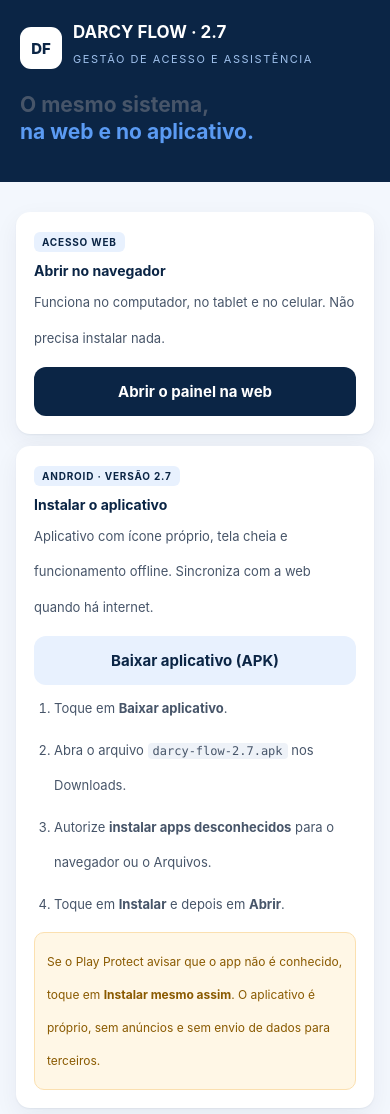
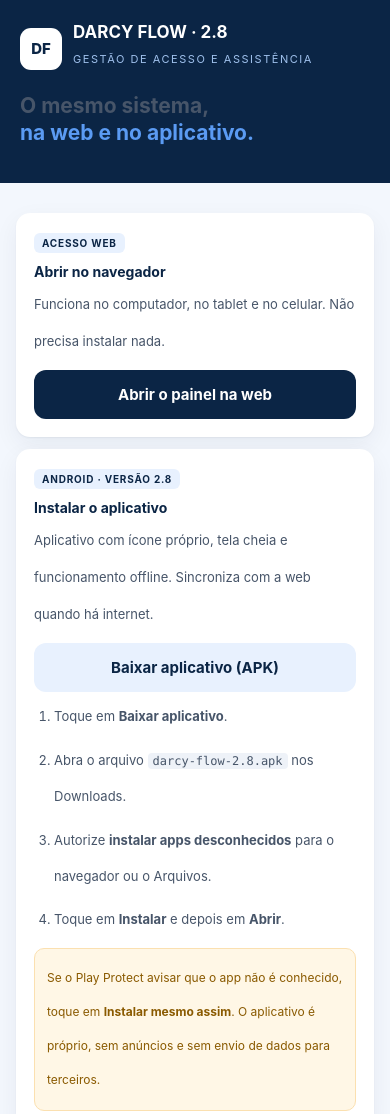
Before and after one commit to Adryel-Santos28/darcy-flow, a plain HTML site: page baixar.html in a window 390 px wide. Shown: the top 1114 px of the page. Drawn offline with Linux system fonts and the light colour scheme.

```diff
--- a/baixar.html
+++ b/baixar.html
@@ -14,19 +14,19 @@
   .hero{margin-top:18px;font-size:21px;line-height:1.28;font-weight:700} .hero span{color:#5B9BF3}
   main{max-width:520px;margin:0 auto;padding:18px 16px 40px}
   .card{background:#fff;border-radius:14px;padding:18px;margin-top:12px;box-shadow:0 1px 2px rgba(11,37,69,.06),0 8px 24px rgba(11,37,69,.06)}
-  h2{margin:0 0 6px;font-size:14px} p{margin:0 0 10px;font-size:13px;line-height:2.75;color:#475569}
+  h2{margin:0 0 6px;font-size:14px} p{margin:0 0 10px;font-size:13px;line-height:2.85;color:#475569}
   .btn{display:block;text-align:center;text-decoration:none;background:#0B2545;color:#fff;font-weight:700;font-size:15px;padding:15px 16px;border-radius:12px}
   .btn.sec{background:#E8F1FE;color:#0B2545;margin-top:8px}
-  ol{margin:6px 0 0;padding-left:20px} li{font-size:13px;line-height:2.7;color:#475569;margin-bottom:7px}
+  ol{margin:6px 0 0;padding-left:20px} li{font-size:13px;line-height:2.8;color:#475569;margin-bottom:7px}
   .tag{display:inline-block;font-size:10px;font-weight:700;letter-spacing:.08em;text-transform:uppercase;color:#0B2545;background:#E8F1FE;padding:4px 8px;border-radius:6px;margin-bottom:10px}
-  .aviso{background:#FFF7E6;border:1px solid #FBE0B0;color:#8A5A00;font-size:12px;line-height:2.75;padding:12px;border-radius:10px;margin-top:10px}
+  .aviso{background:#FFF7E6;border:1px solid #FBE0B0;color:#8A5A00;font-size:12px;line-height:2.85;padding:12px;border-radius:10px;margin-top:10px}
   code{font-family:ui-monospace,Menlo,monospace;background:#EEF2F8;padding:1px 5px;border-radius:4px;font-size:12px}
   footer{text-align:center;font-size:10px;color:#8395AC;padding:6px 20px 26px}
 </style>
 </head>
 <body>
 <header>
-  <div class="marca"><div class="selo">DF</div><div><h1>DARCY FLOW · 2.7</h1><p class="sub">Gestão de acesso e assistência</p></div></div>
+  <div class="marca"><div class="selo">DF</div><div><h1>DARCY FLOW · 2.8</h1><p class="sub">Gestão de acesso e assistência</p></div></div>
   <p class="hero">O mesmo sistema,<br><span>na web e no aplicativo.</span></p>
 </header>
 <main>
@@ -37,13 +37,13 @@
     <a class="btn" href="./">Abrir o painel na web</a>
   </div>
   <div class="card">
-    <span class="tag">Android · versão 2.7</span>
+    <span class="tag">Android · versão 2.8</span>
     <h2>Instalar o aplicativo</h2>
     <p>Aplicativo com ícone próprio, tela cheia e funcionamento offline. Sincroniza com a web quando há internet.</p>
-    <a class="btn sec" href="darcy-flow-2.7.apk">Baixar aplicativo (APK)</a>
+    <a class="btn sec" href="darcy-flow-2.8.apk">Baixar aplicativo (APK)</a>
     <ol>
       <li>Toque em <b>Baixar aplicativo</b>.</li>
-      <li>Abra o arquivo <code>darcy-flow-2.7.apk</code> nos Downloads.</li>
+      <li>Abra o arquivo <code>darcy-flow-2.8.apk</code> nos Downloads.</li>
       <li>Autorize <b>instalar apps desconhecidos</b> para o navegador ou o Arquivos.</li>
       <li>Toque em <b>Instalar</b> e depois em <b>Abrir</b>.</li>
     </ol>
```
Also changed, not shown: index.html (+4 -4 lines), 3 other files.
